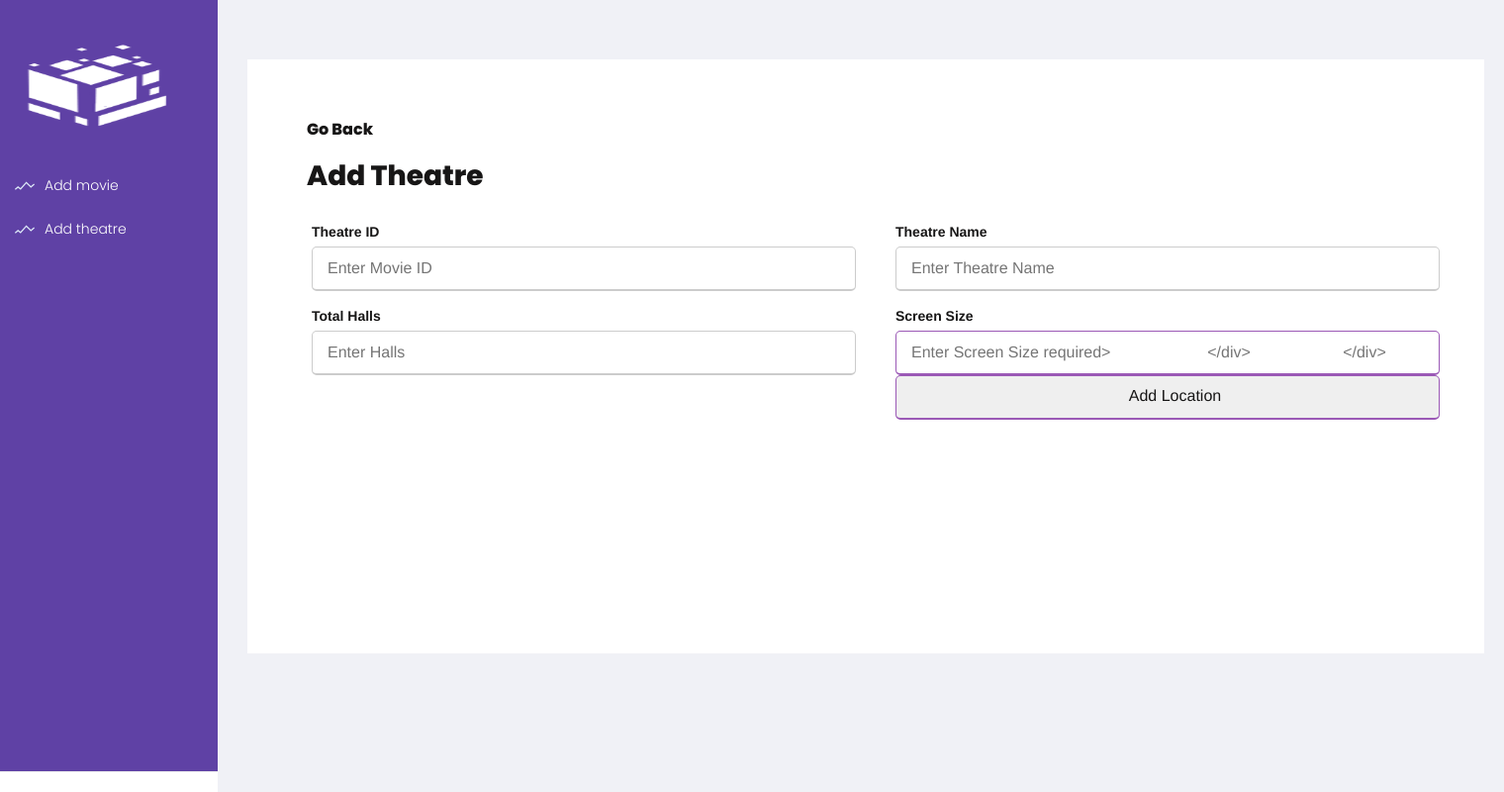
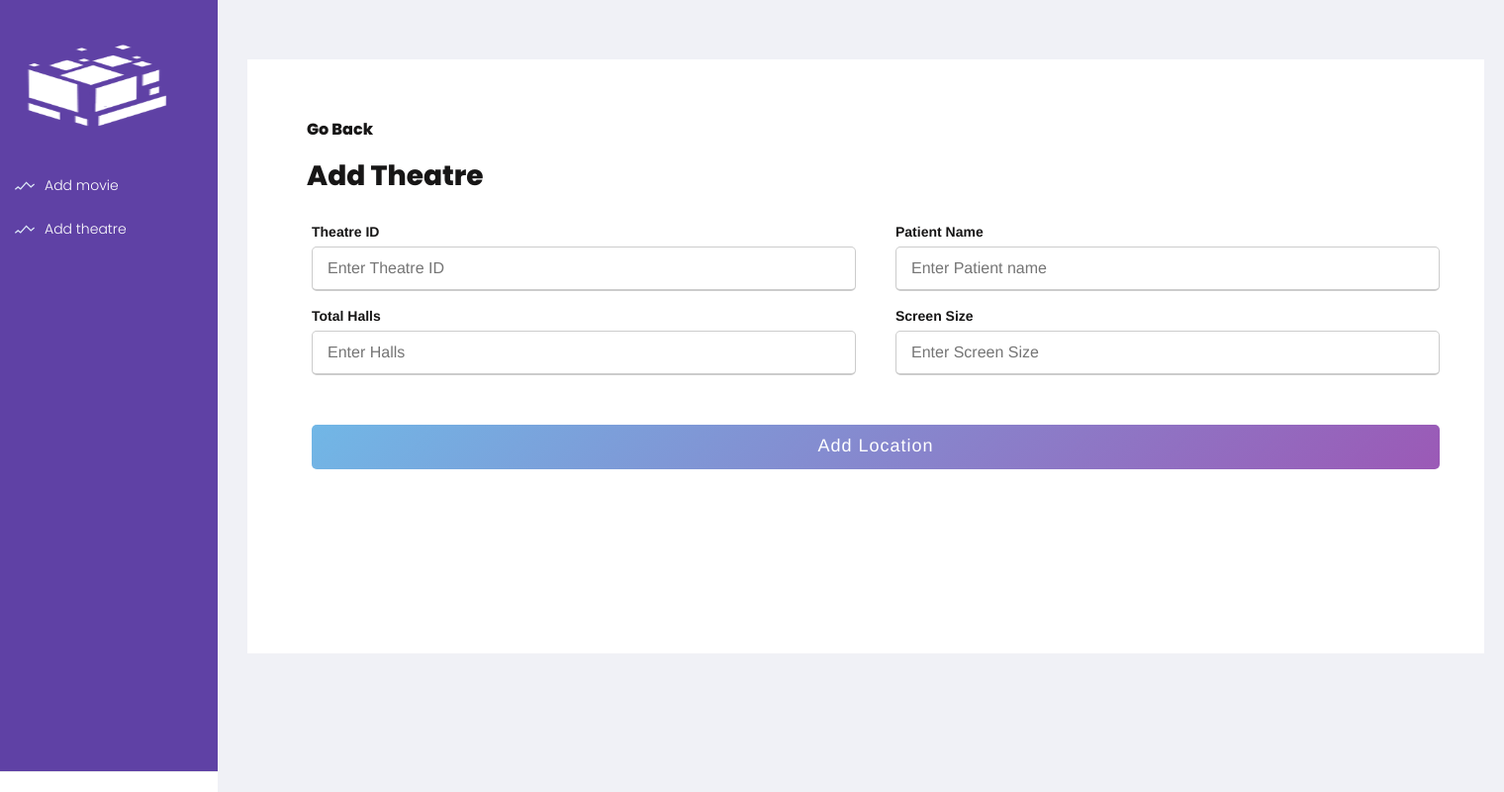
Before and after one commit to arpita938/Movieticketbooking, a Flask app: page /addlocation in a window 1520 px wide. Shown: the whole page at 99% size. Run offline with Flask 2, Linux system fonts and the light colour scheme; some libraries are stand-ins or nearby versions.

Commit message:
Update addlocation.html

```diff
--- a/templates/addlocation.html
+++ b/templates/addlocation.html
@@ -7,9 +7,9 @@
   <link rel="icon" type="image/png" href="../assets/img/favicon.png">
   <meta http-equiv="X-UA-Compatible" content="IE=edge,chrome=1" />
   <title>
-    Add Theatre
+    Add Movie
   </title>
-  <meta content='width=device-width, initial-scale=1.0' name='viewport' />
+  <meta content='width=device-width, initial-scale=1.0, maximum-scale=1.0, user-scalable=0, shrink-to-fit=no' name='viewport' />
   <link href="https://fonts.googleapis.com/css?family=Montserrat:400,700,200" rel="stylesheet" />
   <link rel="stylesheet" href="https://maxcdn.bootstrapcdn.com/bootstrap/3.4.1/css/bootstrap.min.css">
 
@@ -175,11 +175,11 @@
                     <div class="user-details">
                       <div class="input-box">
                         <span class="details">Theatre ID</span>
-                        <input type="text" name="id1" id="id1" placeholder="Enter Movie ID" required>
+                        <input type="text" name="id1" id="id1" placeholder="Enter Theatre ID" required>
                       </div>
                       <div class="input-box">
-                        <span class="details">Theatre Name</span>
-                        <input type="text" name="location" id="location" placeholder="Enter Theatre Name" required>
+                        <span class="details">Patient Name</span>
+                        <input type="text" name="location" id="location" placeholder="Enter Patient name" required>
                       </div>
                       <div class="input-box">
                         <span class="details">Total Halls</span>
@@ -187,7 +187,7 @@
                       </div>
                       <div class="input-box">
                         <span class="details">Screen Size</span>
-                        <input type="text" name="longitude" id="longitude" placeholder="Enter Screen Size required>
+                        <input type="text" name="longitude" id="longitude" placeholder="Enter Screen Size" required>
                       </div>
                     </div>
                     <div class="button">
@@ -200,3 +200,4 @@
         </article>
       </section>
 </body>
+</html>
```
